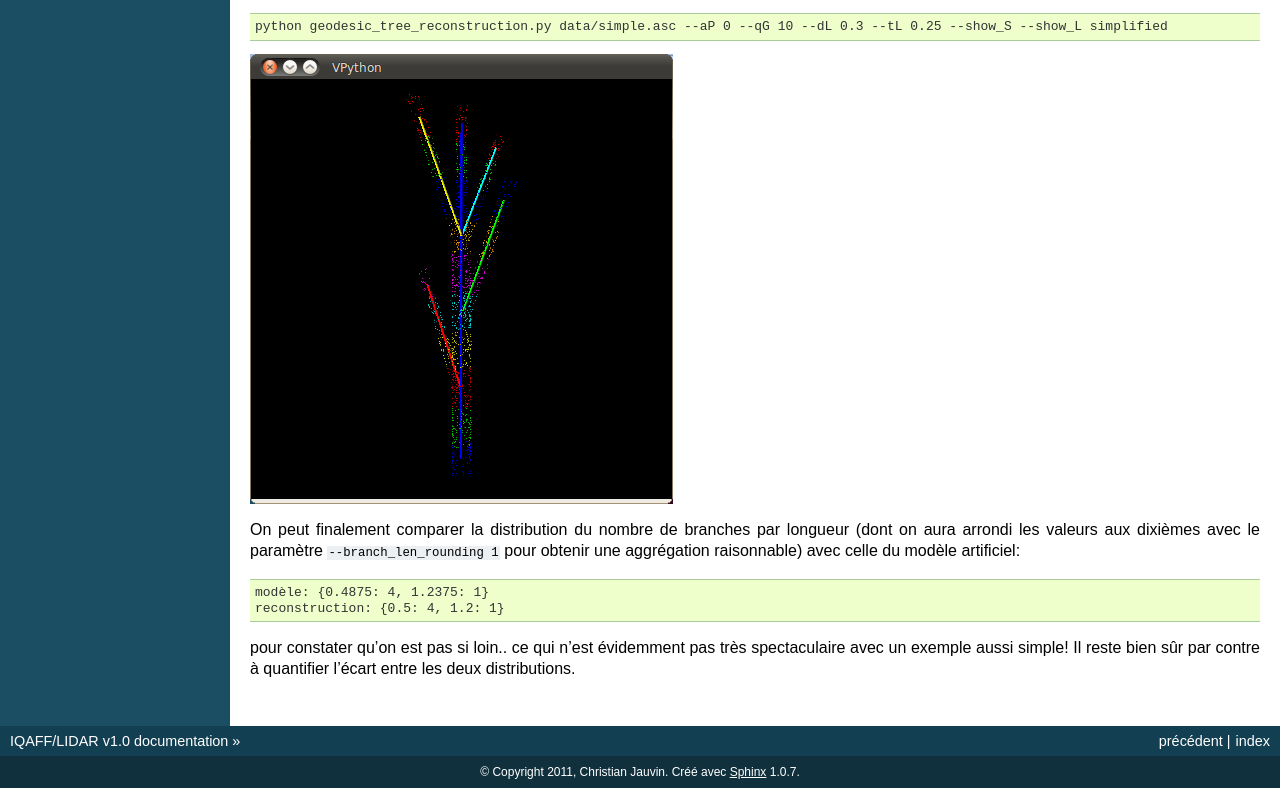
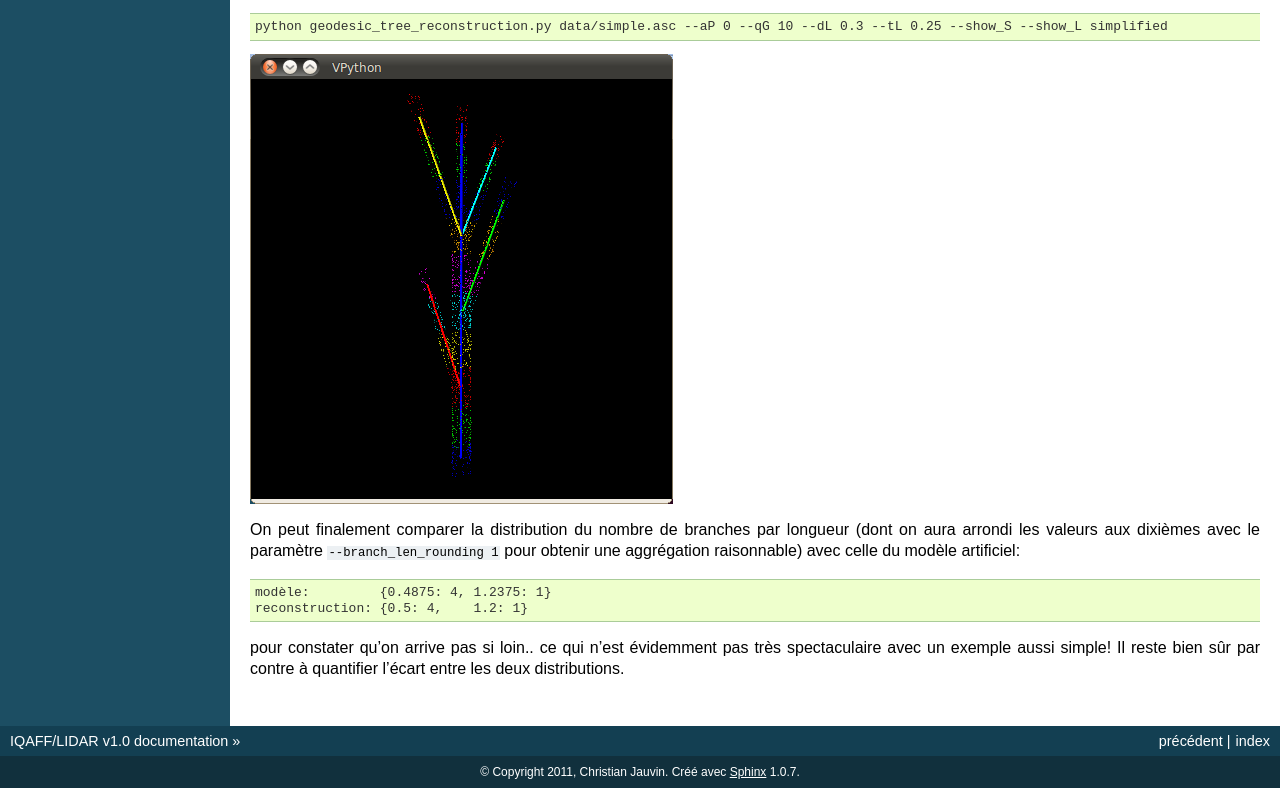
Before and after one commit to cjauvin/iqaff_lidar, a plain HTML site: page simple.html in a window 1280 px wide. Shown: the part 3639-4427 px from the top of the page. Drawn offline with Linux system fonts and the light colour scheme; a script that the page names is missing.

Commit message:
slight modifs

```diff
--- a/simple.html
+++ b/simple.html
@@ -101,10 +101,10 @@ de 2 cm seront ignorées):</p>
 longueur (dont on aura arrondi les valeurs aux dixièmes avec le
 paramètre <tt class="docutils literal"><span class="pre">--branch_len_rounding</span> <span class="pre">1</span></tt> pour obtenir une aggrégation
 raisonnable) avec celle du modèle artificiel:</p>
-<div class="highlight-python"><pre>modèle: {0.4875: 4, 1.2375: 1}
-reconstruction: {0.5: 4, 1.2: 1}</pre>
+<div class="highlight-python"><pre>modèle:         {0.4875: 4, 1.2375: 1}
+reconstruction: {0.5: 4,    1.2: 1}</pre>
 </div>
-<p>pour constater qu&#8217;on est pas si loin.. ce qui n&#8217;est évidemment pas
+<p>pour constater qu&#8217;on arrive pas si loin.. ce qui n&#8217;est évidemment pas
 très spectaculaire avec un exemple aussi simple! Il reste bien sûr par
 contre à quantifier l&#8217;écart entre les deux distributions.</p>
 </div>
```
Also changed, not shown: _sources/simple.txt.
